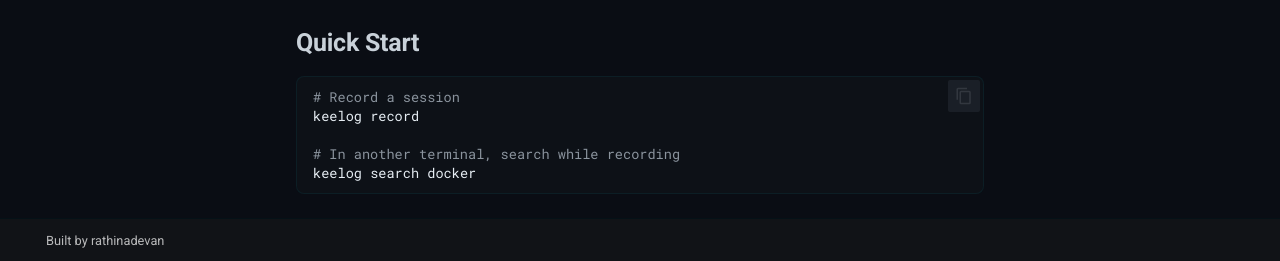
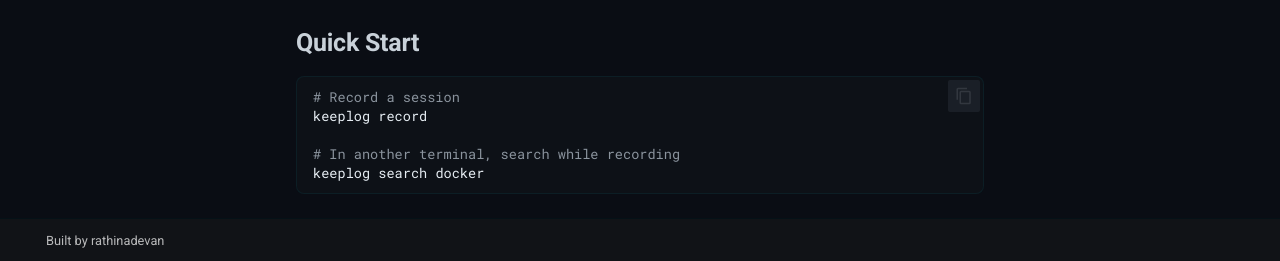
Before and after one commit to rathinadev/keeplog, an MkDocs documentation site: the page built from docs/index.md, in a window 1280 px wide and 900 px high, scrolled down 853 px. Shown: the part 636-897 px from the top of the window. Built offline with MkDocs 1.6.1 and Material for MkDocs 9.7.7, drawn with Linux system fonts in a browser that asks for light colours; comment, search, counter and statistics services are not loaded.

Commit message:
fix: correct keelog typo to keeplog in docs

````diff
--- a/docs/index.md
+++ b/docs/index.md
@@ -54,8 +54,8 @@ keeplog setup
 
 ```bash
 # Record a session
-keelog record
+keeplog record
 
 # In another terminal, search while recording
-keelog search docker
+keeplog search docker
 ```
````
